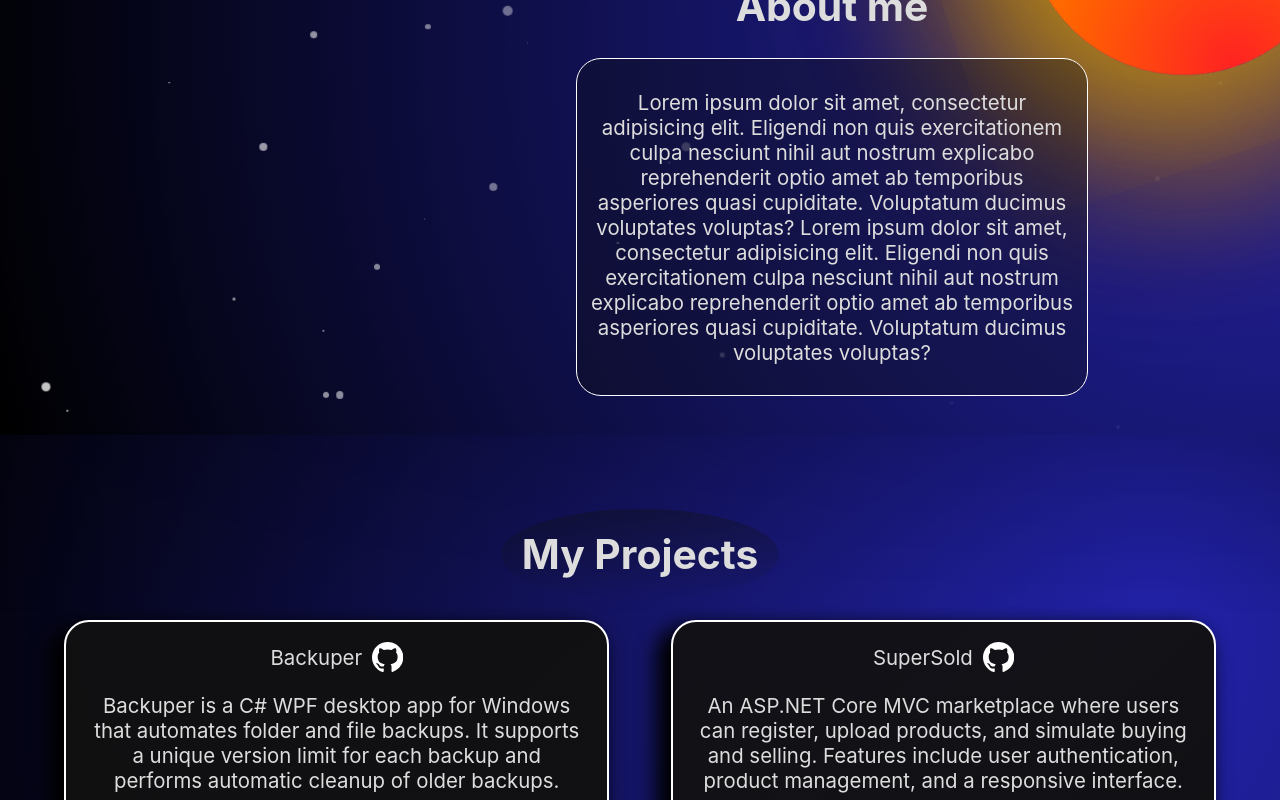
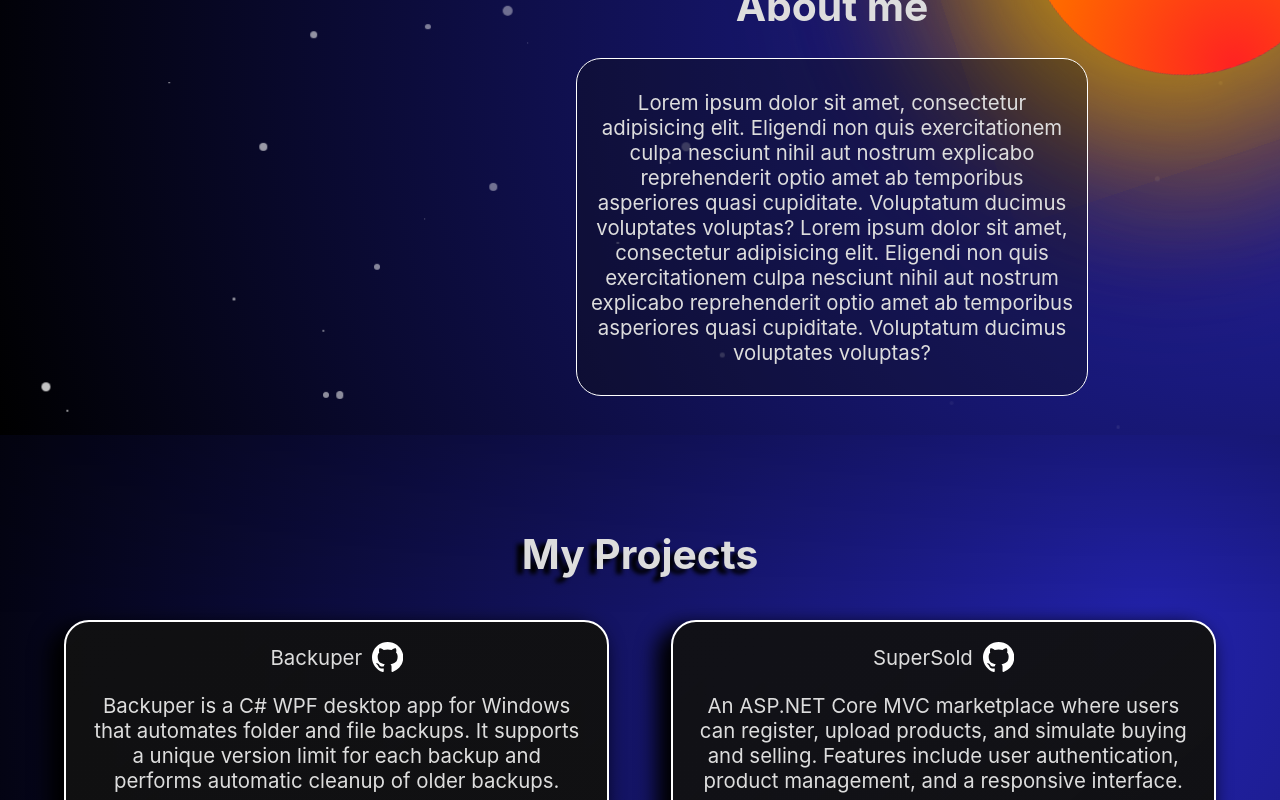
Before and after one commit to Faboid/portfolio, a React (Create React App) app: page / in a window 1280 px wide. Shown: the part 365-1165 px from the top of the page. Built offline with nearby package versions, Linux system fonts and the light colour scheme; the HTML template or start-up script is replaced by a standard one.

Commit message:
Implemented shadow behind "My Projects" header.

```diff
--- a/src/sections/Projects.css
+++ b/src/sections/Projects.css
@@ -9,13 +9,24 @@
 }
 
 .projects-section-title {
-    background: linear-gradient(to bottom, #11111166, transparent);
-    border-radius: 50%;
-    background-size: 500%;
+    position: relative;
     padding: 1rem;
     margin-bottom: 0;
     font-size: 200%;
-    overflow:visible;
+}
+
+.projects-section-title:before {
+    position: absolute;
+    content: attr(data-content);
+    width:100%;
+    height:100%;
+    color: black;
+    filter: blur(2px);
+    transform: translate(-10%, 5%);
+    font-weight: inherit;
+    font-family: inherit;
+    font-size: inherit;
+    z-index: -1;
 }
 
 .projects-wrapper {
--- a/src/sections/Projects.js
+++ b/src/sections/Projects.js
@@ -5,10 +5,12 @@ import './Projects.css';
 
 export default function Projects() {
 
+    const sectionHeader = "My Projects";
+
     return (
         <div id='projects' className="projects">
 
-            <h2 className='projects-section-title'>My Projects</h2>
+            <h2  data-content={sectionHeader} className='projects-section-title'>{sectionHeader}</h2>
 
             <div className='projects-wrapper'>
                 {projects.map(item => {
```
